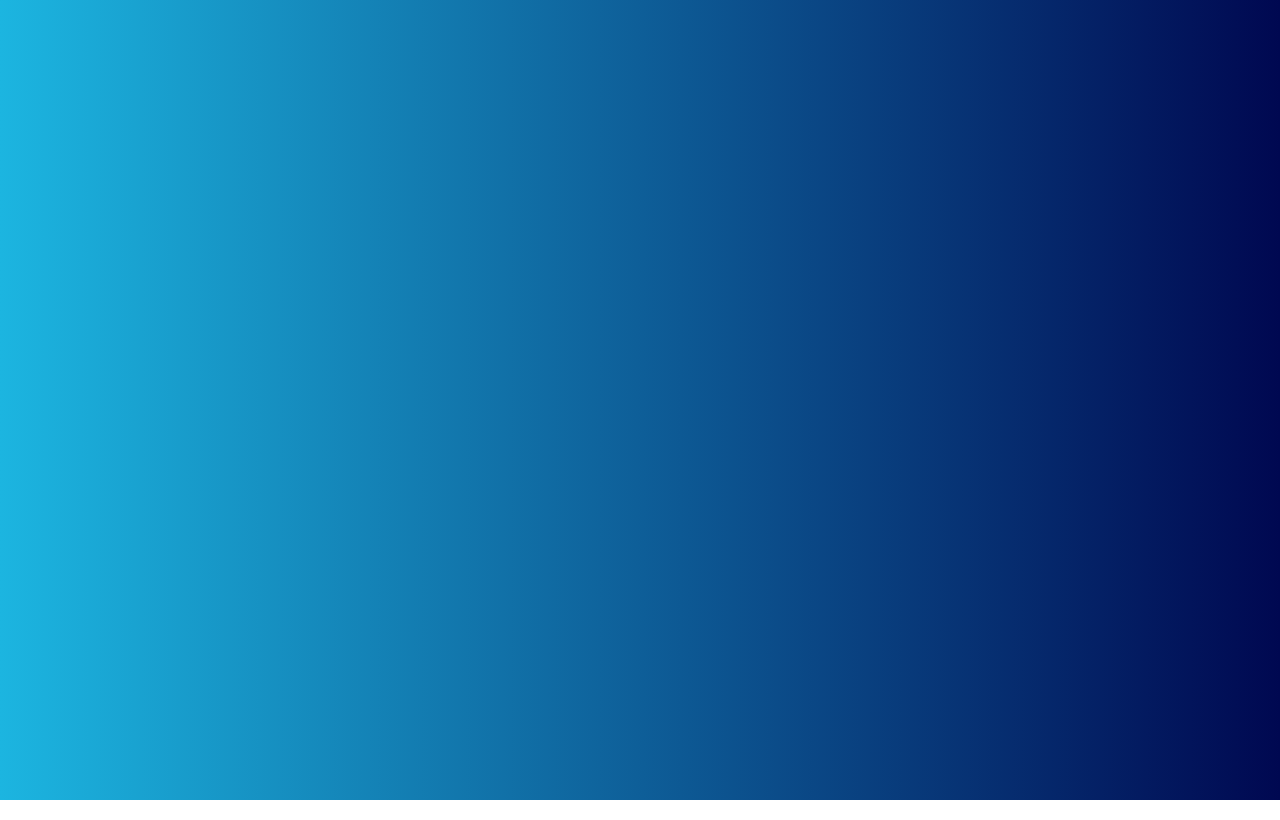
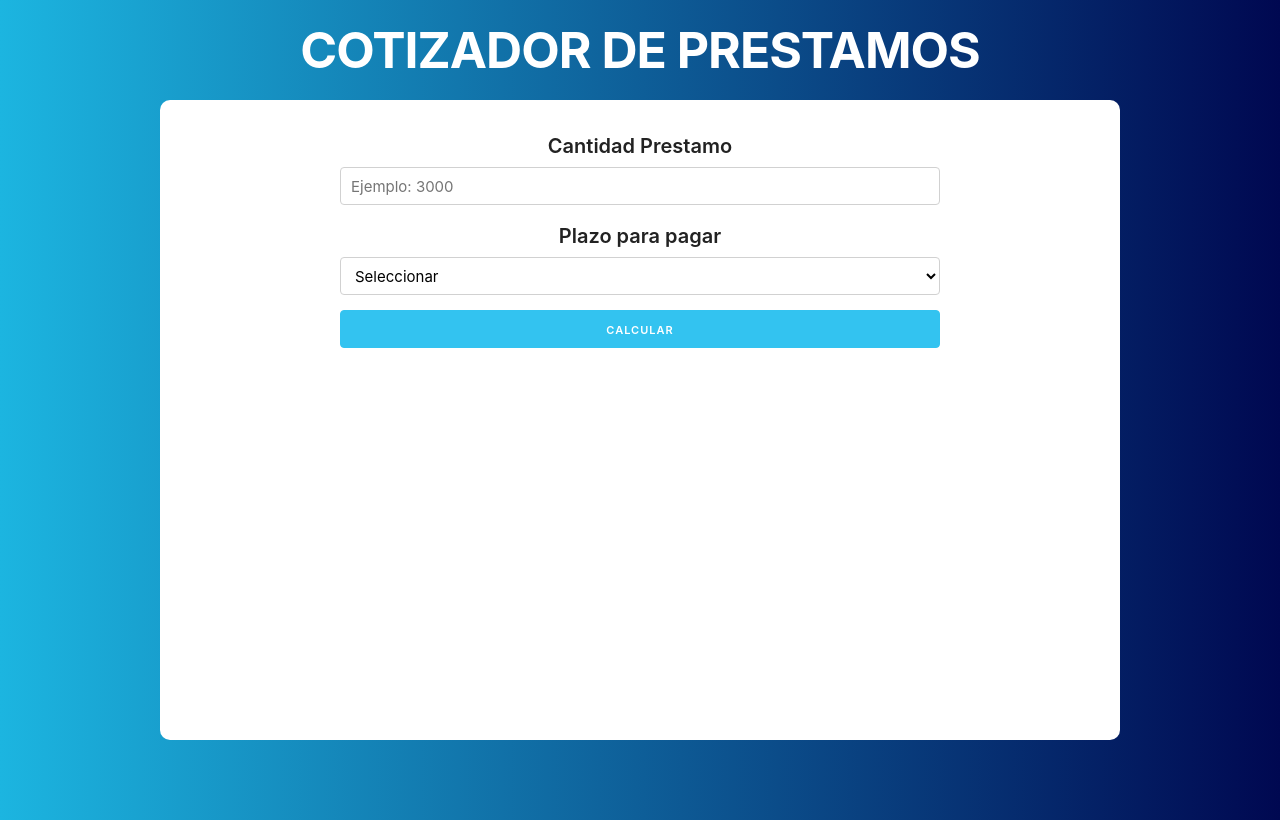
Before and after one commit to yuleysi/Prestamos, a React (Create React App) app: page / in a window 1280 px wide. Built offline with nearby package versions, Linux system fonts and the light colour scheme.

Commit message:
Agregando un State

```diff
--- a/src/App.js
+++ b/src/App.js
@@ -1,14 +1,24 @@
-import React, {Fragment} from 'react';
+import React, {Fragment, useState} from 'react';
 import Header from './componentes/Header';
+import Formulario from './componentes/Formulario';
 
 function App() {
+  //Definir el state
+  const [cantidad, guardarCantidad] = useState(0);
+
   return (
     <Fragment>
       <Header
       titulo ="Cotizador de Prestamos"
-      descripcion="Utiliza el formulario y obten una cotizacion
-      de prestamos"
       />
+
+      <div className="container">
+
+        <Formulario
+            cantidad={cantidad}
+            guardarCantidad={guardarCantidad}
+        />
+      </div>
     </Fragment>
 
   );
--- a/src/componentes/Header.js
+++ b/src/componentes/Header.js
@@ -1,7 +1,9 @@
 import React from 'react';
 
 const Header = ({titulo}) => {
-    <h1>{titulo}</h1>
+    return(
+      <h1>{titulo}</h1>
+    )
 }
 
 export default Header;
--- a/src/index.css
+++ b/src/index.css
@@ -2,11 +2,11 @@ html{
   height: 100%;
 }
 body{
-  font-family: system-ui, -apple-system, BlinkMacSystemFont, 'Segoe UI', Roboto, Oxygen,
-  Ubuntu, Cantarell, 'Open Sans', 'Helvetica Neue', sans-serif;
+  font-family: -apple-system, BlinkMacSystemFont, 'Segoe UI', Roboto, Oxygen,
+  Ubuntu, Cantarell, 'Fira Sans', 'Droid Sans', 'Helvetica Neue';
   -webkit-font-smoothing: antialiased;
   -moz-osx-font-smoothing: grayscale;
-  background: linear-gradient(90deg, #1CB5E0 0%, #000851 100% );
+  background: linear-gradient(90deg, #1CB5E0 0%, #000851 100%);
   height: 100%;
 }
 
@@ -29,7 +29,7 @@ h1{
 form, .mesajes{
   padding: 2rem;
   max-width: 600px;
-  margin: auto;
+  margin: 0 auto;
 }
 
 .mesajes{ text-align: center;}
```
